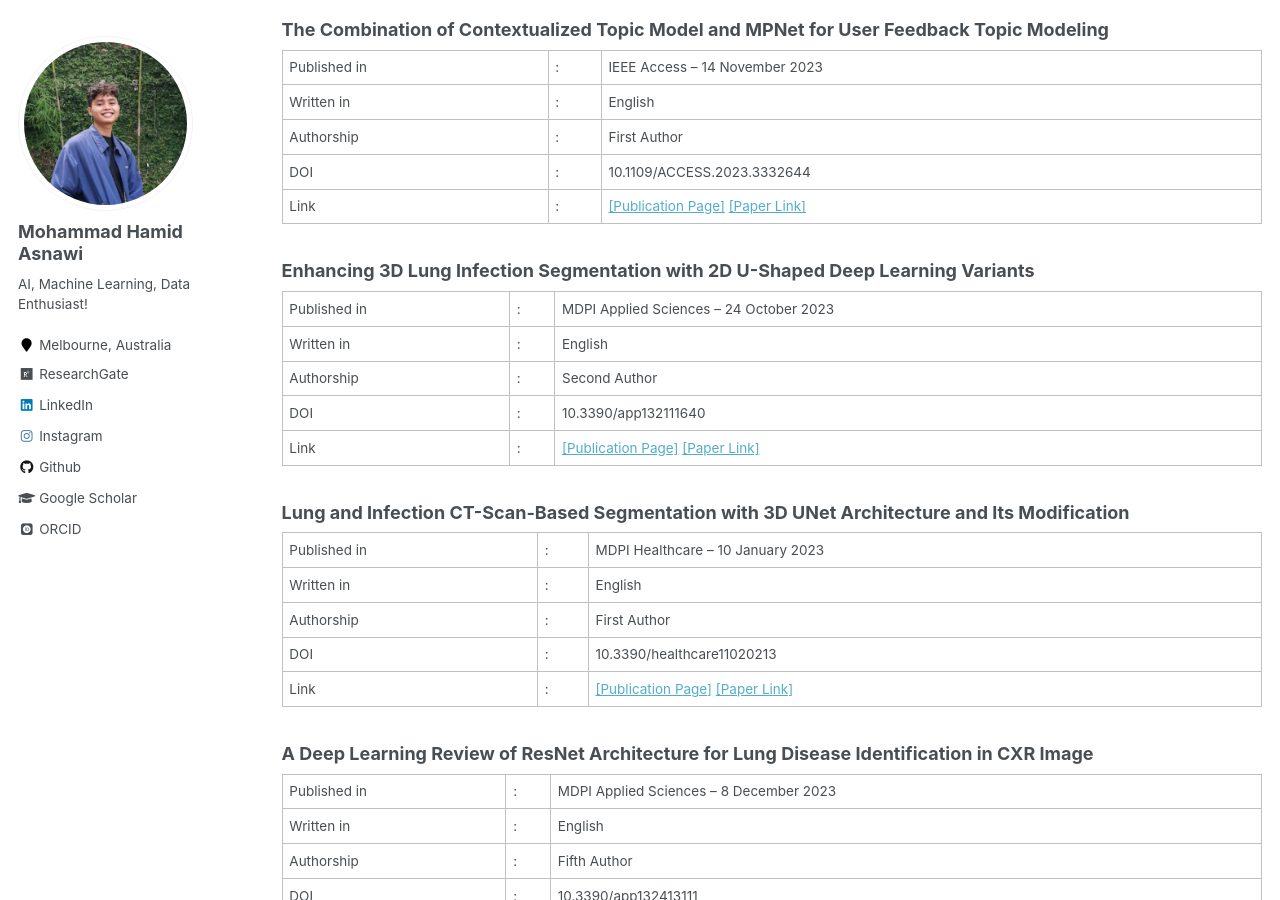
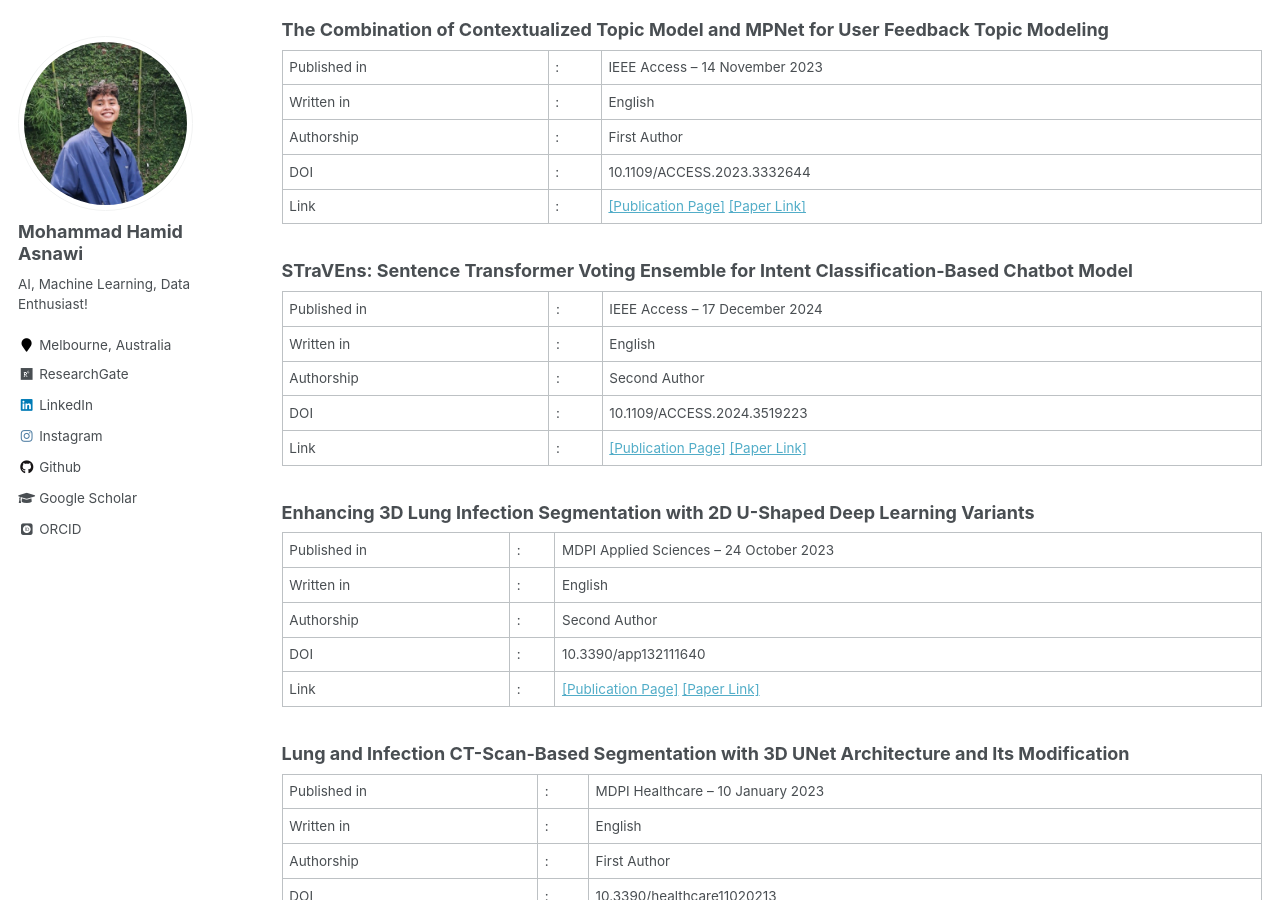
Before and after one commit to mhamidasn/mhamidasn.github.io, a Jekyll site: the page built from _pages/publications.md, in a window 1280 px wide and 900 px high, scrolled down 748 px. Built offline with Jekyll 4.4.1, drawn with Linux system fonts in a browser that asks for light colours; some web fonts are replaced.

Commit message:
Add stravens to publications

```diff
--- a/_pages/publications.md
+++ b/_pages/publications.md
@@ -51,6 +51,36 @@ Below, you can find related information for each publication, and download the r
       <td><a href="https://doi.org/10.1109/ACCESS.2023.3332644">[Publication Page]</a> <a href="https://ieeexplore.ieee.org/stamp/stamp.jsp?tp=&arnumber=10318123">[Paper Link]</a> </td>
   </tr>
 </table>
+
+### STraVEns: Sentence Transformer Voting Ensemble for Intent Classification-Based Chatbot Model
+<table>
+  <tr>
+    <td>Published in</td>
+    <td>:</td>
+    <td>IEEE Access – 17 December 2024</td>
+  </tr>
+  <tr>
+    <td>Written in</td>
+    <td>:</td>
+    <td>English</td>
+  </tr>
+  <tr>
+    <td>Authorship</td>
+    <td>:</td>
+    <td>Second Author</td>
+  </tr>
+  <tr>
+    <td>DOI</td>
+    <td>:</td>
+    <td>10.1109/ACCESS.2024.3519223</td>
+  </tr>
+  <tr>
+    <td>Link</td>
+    <td>:</td>
+      <td><a href="https://doi.org/10.1109/ACCESS.2024.3519223">[Publication Page]</a> <a href="https://ieeexplore.ieee.org/abstract/document/10804807">[Paper Link]</a> </td>
+  </tr>
+</table>
+
 
 ### Enhancing 3D Lung Infection Segmentation with 2D U-Shaped Deep Learning Variants
 <table>
```
